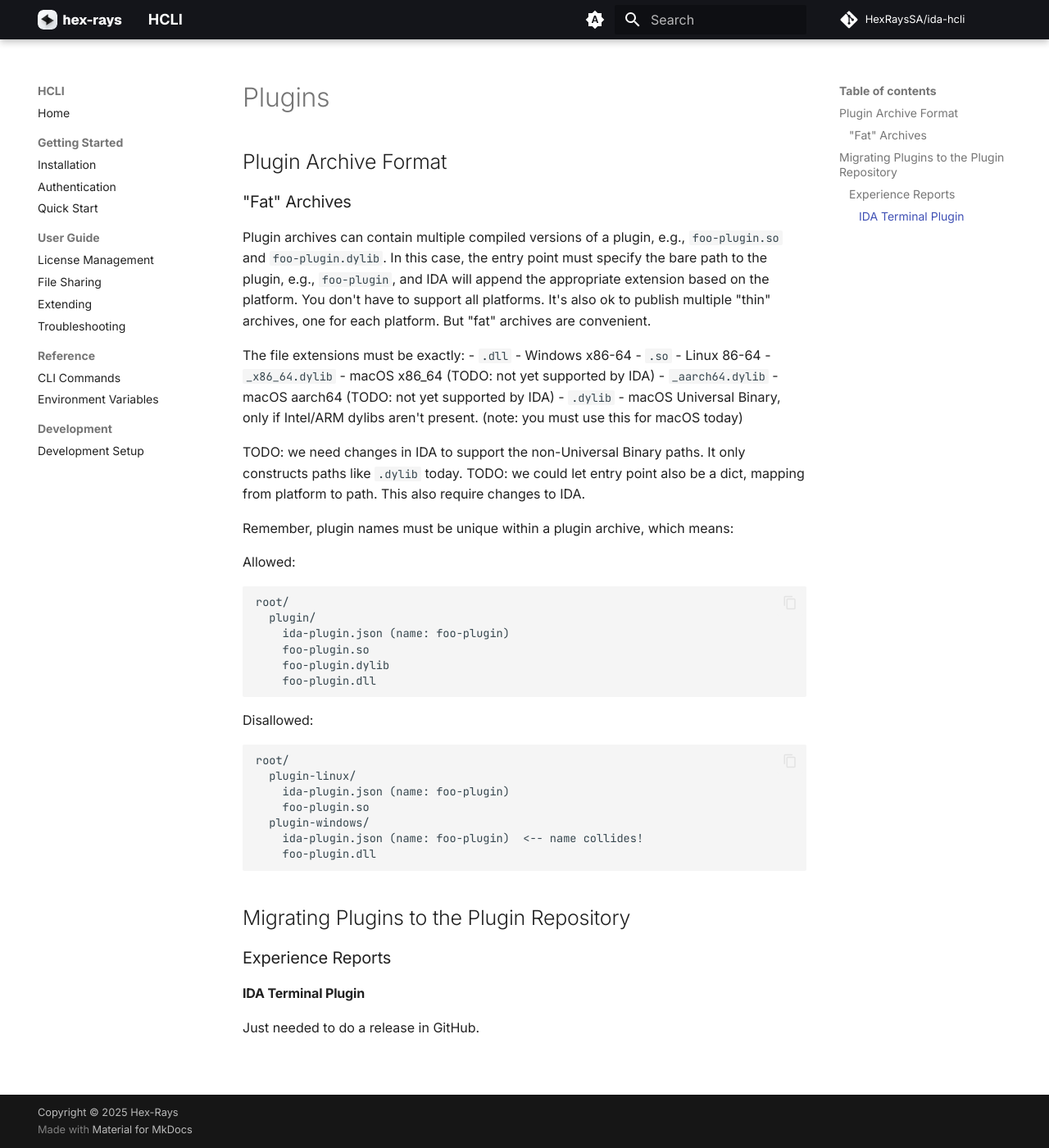
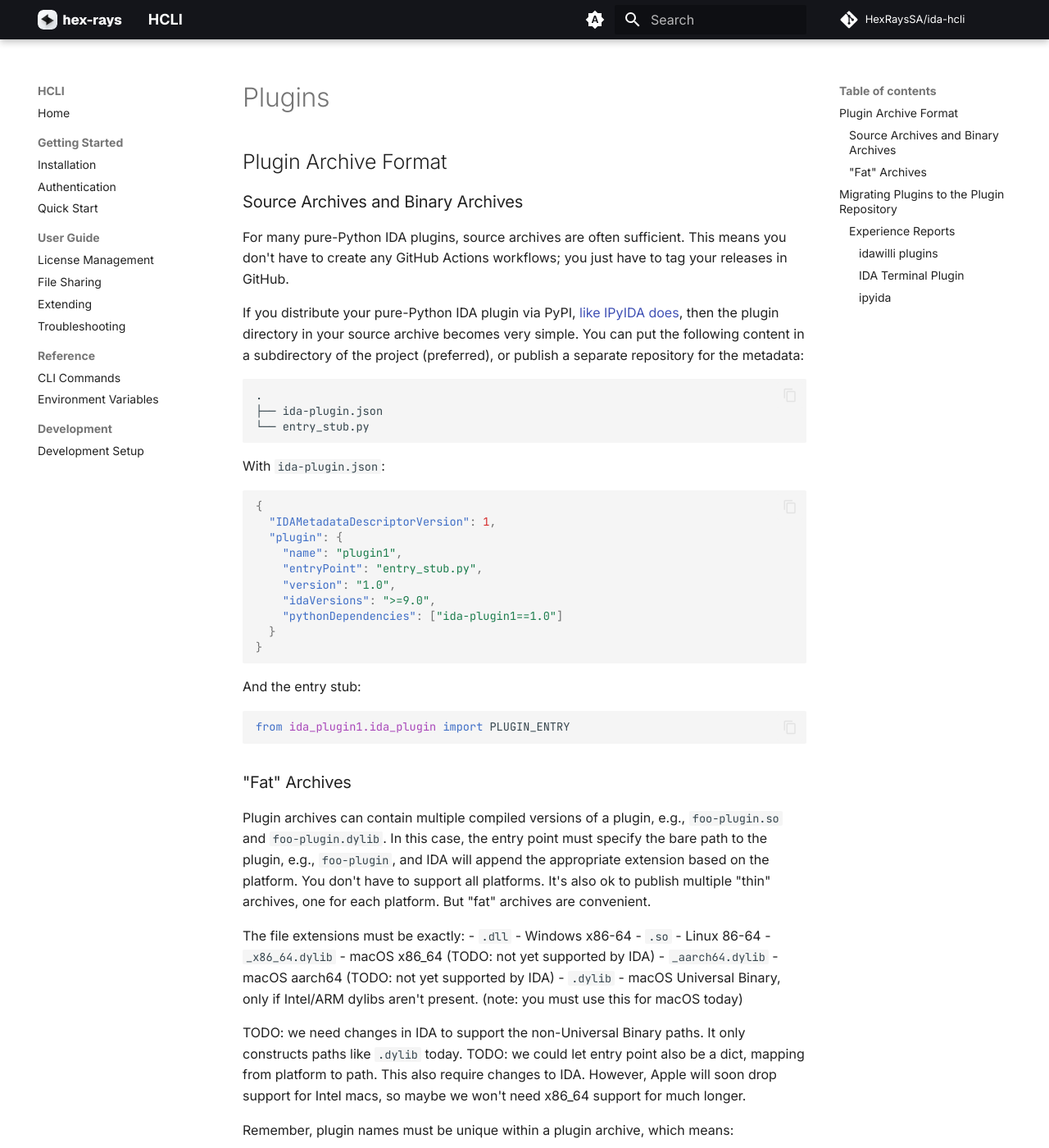
Before and after one commit to HexRaysSA/ida-hcli, an MkDocs documentation site: the page built from docs/reference/plugins.md, in a window 1280 px wide and 1400 px high. Shown: the whole window at 82% size. Built offline with MkDocs 1.6.1 and Material for MkDocs 9.7.7, drawn with Linux system fonts in a browser that asks for light colours; comment, search, counter and statistics services are not loaded; some of the changed text lies outside the part shown.

Commit message:
idawilli and IPyIDA experience reports

````diff
--- a/docs/reference/plugins.md
+++ b/docs/reference/plugins.md
@@ -1,5 +1,51 @@
 
 ## Plugin Archive Format
+
+
+
+### Source Archives and Binary Archives
+
+
+For many pure-Python IDA plugins, source archives are often sufficient.
+This means you don't have to create any GitHub Actions workflows; you just have to tag your releases in GitHub.
+
+If you distribute your pure-Python IDA plugin via PyPI, [like IPyIDA does](https://github.com/eset/ipyida),
+then the plugin directory in your source archive becomes very simple.
+You can put the following content in a subdirectory of the project (preferred), or publish a separate repository for the metadata:
+
+
+```
+.
+├── ida-plugin.json
+└── entry_stub.py
+```
+
+With `ida-plugin.json`:
+
+```json
+{
+  "IDAMetadataDescriptorVersion": 1,
+  "plugin": {
+    "name": "plugin1",
+    "entryPoint": "entry_stub.py",
+    "version": "1.0",
+    "idaVersions": ">=9.0",
+    "pythonDependencies": ["ida-plugin1==1.0"]
+  }
+}
+
+```
+
+And the entry stub:
+
+
+```py
+from ida_plugin1.ida_plugin import PLUGIN_ENTRY
+```
+
+
+
+
 
 ### "Fat" Archives
 
@@ -17,6 +63,7 @@
 
 TODO: we need changes in IDA to support the non-Universal Binary paths. It only constructs paths like `.dylib` today.
 TODO: we could let entry point also be a dict, mapping from platform to path. This also require changes to IDA.
+However, Apple will soon drop support for Intel macs, so maybe we won't need x86_64 support for much longer.
 
 Remember, plugin names must be unique within a plugin archive, which means:
 
@@ -48,6 +95,74 @@
 
 ### Experience Reports
 
+
+#### idawilli plugins
+
+Needed to add `ida-plugin.json files`. Used a template/copied from past projects. Took 5 minutes each.
+Then did a GitHub release for the multiple IDA Python plugins.
+
+
 #### IDA Terminal Plugin
 
 Just needed to do a release in GitHub.
+
+Took 15 minutes.
+
+
+#### ipyida
+
+Python source plugin with Python dependencies.
+Notably it supports IDA 6.6+ - that will be hard to reproduce with hcli.
+
+These are actually moderately complex:
+
+```py
+      install_requires=[
+          'ipykernel>=4.6',
+          'ipykernel>=5.1.4; python_version >= "3.8" and platform_system=="Windows"',
+          'qtconsole>=4.3',
+          'qasync; python_version >= "3"',
+          'jupyter-client<6.1.13',
+          'nbformat',
+      ],
+      extras_require={
+          "notebook": [
+              "notebook<7",
+              "jupyter-kernel-proxy",
+          ]
+      },
+```
+
+However, all these dependencies are packaged into the `ipyida` Python package from PyPI.
+
+
+```
+.
+├── install_from_ida.py
+├── ipyida
+│   ├── __init__.py
+│   ├── ida_plugin.py
+│   ├── ida_qtconsole.py
+│   ├── ipyida_plugin_stub.py
+│   ├── kernel.py
+│   └── notebook.py
+├── ipyida-screenshot.png
+├── LICENSE
+├── pycharm-screenshot.png
+├── README.adoc
+├── README.virtualenv.adoc
+└── setup.py
+```
+
+I think we can get away with:
+
+- remove `install_from_ida.py`
+- move `ipyida/ipyida_plugin_stub.py` -> `./ipyida_plugin_stub.py`
+- add `ida-plugin.json`
+  - entrypoint: `ipyida_plugin_stub.py`
+  - pythonDependencies: `ipyida`
+
+In fact, I think we can do this in a new repository and reference the `ipyida` PyPI package:
+https://github.com/ida-community-plugins/hcli-ipyida
+
+Took 45 minutes, including updating docs/references with lessons learned.
````
